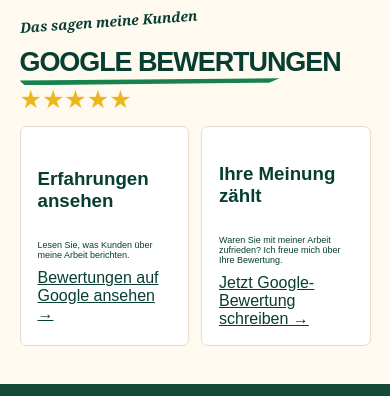
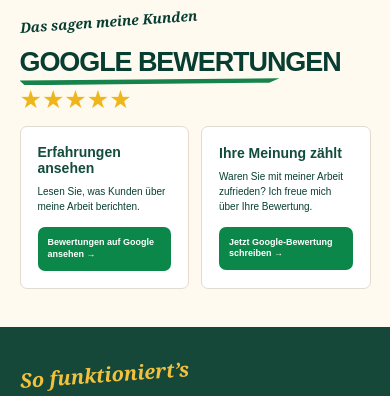
Before and after one commit to ch-ua/vershnyk-com, a Next.js app: page / in a window 390 px wide. Shown: the part 2180-2576 px from the top of the page. Built offline with nearby package versions, Linux system fonts and the light colour scheme.

Commit message:
Style Google reviews actions on desktop and mobile

```diff
--- a/src/app/globals.css
+++ b/src/app/globals.css
@@ -143,3 +143,10 @@
 .serviceFacts{position:relative;z-index:1;background:#f6ecd6;border-left:4px solid #159158;border-radius:0 12px 12px 0;padding:24px 26px}
 .detailFooter{display:grid;grid-template-columns:1fr auto 1fr;align-items:center;gap:20px;padding:28px 5%;background:#123f34;color:#fff}.detailFooter strong{display:block;font-size:16px}.detailFooter small{font-size:7px}.detailFooter p{font-size:9px;opacity:.7}.detailFooter nav{display:flex;justify-content:flex-end;gap:18px}.detailFooter a{color:#fff;text-decoration:none;font-size:9px}
 @media(max-width:800px){.detailHeader .brand img{width:42px;height:42px}.detailHeader .brand strong{font-size:15px}.detailHeader .actions>a:not(.whatsapp){display:grid;width:34px;height:34px}.detailHeader .actions svg{width:19px;height:19px}.detailHero .servicePrice{padding-left:16px;padding-right:18px}.serviceFacts{padding:18px}.detailFooter{grid-template-columns:1fr auto;padding:24px 5%}.detailFooter p{display:none}.detailFooter nav{gap:12px}}
+
+/* Google reviews: clear verified-source actions */
+.reviews article h3{font-size:16px;margin:0 0 8px;color:#124c3c}
+.reviews article p{font-size:11px;line-height:1.5;margin:0 0 13px}
+.reviews .reviewLink{display:inline-block;align-self:flex-start;padding:10px 13px;background:#0b874a;color:#fff;border-radius:7px;text-decoration:none;font-size:10px;font-weight:800;line-height:1.3}
+.reviews .reviewLink:hover{background:#075e36}
+@media(max-width:800px){.reviews{grid-template-columns:1fr 1fr}.reviews article{min-height:155px}.reviews article h3{font-size:14px}.reviews article p{font-size:10px}.reviews .reviewLink{font-size:9px;padding:10px}}
```
